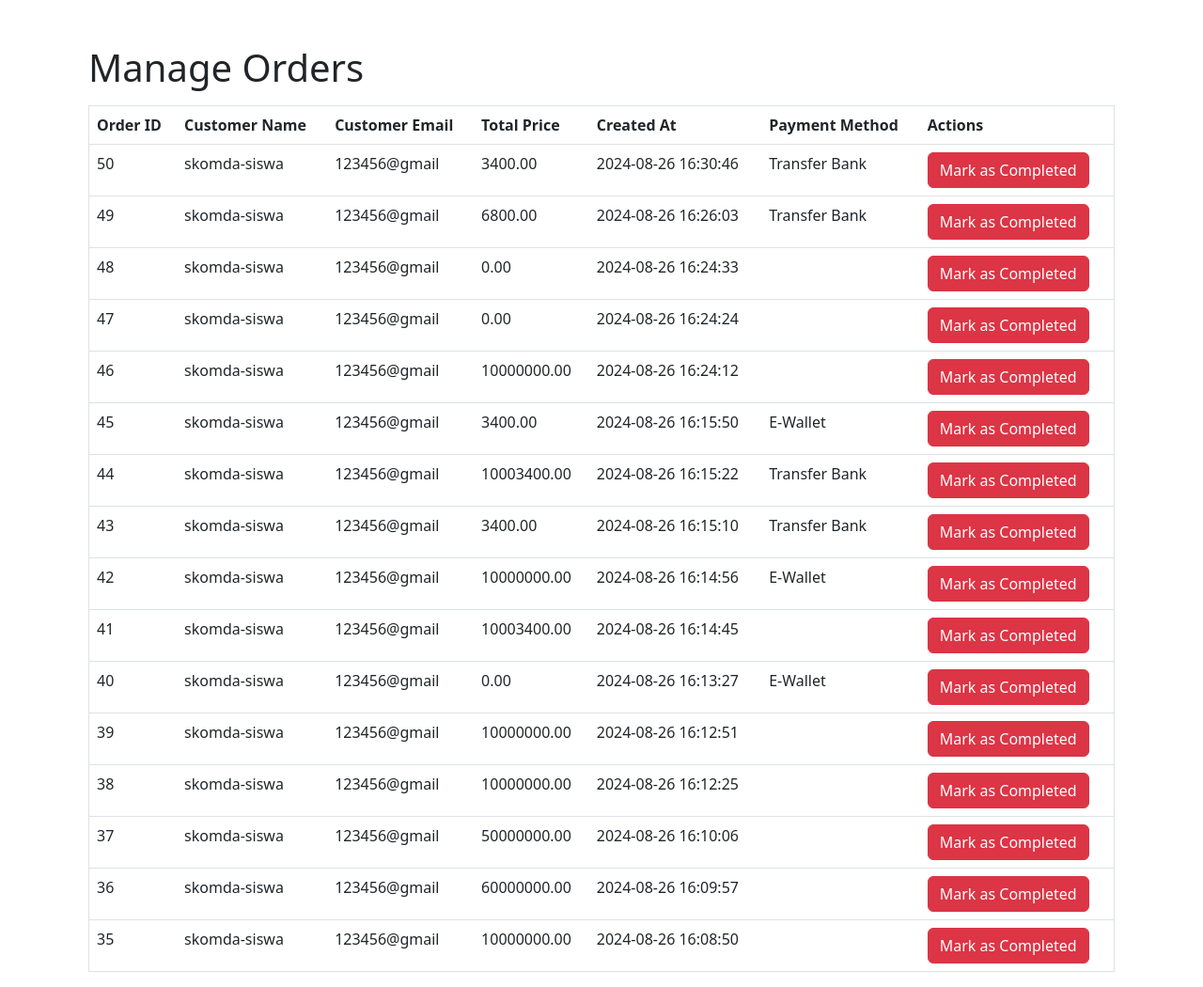
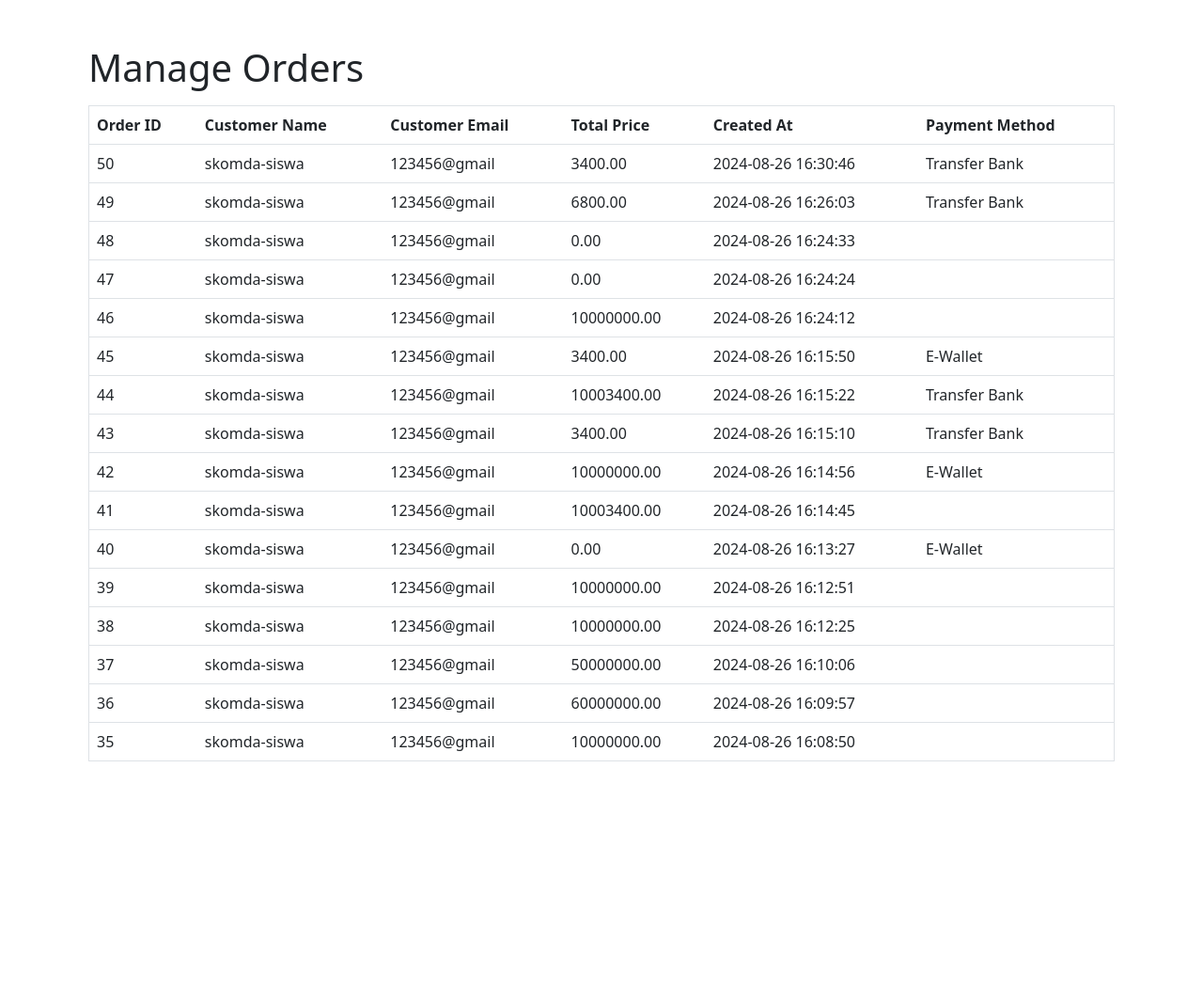
Before and after one commit to Humdiess/Toko-madura, a PHP site: page /toko-madura/admin/order.php in a window 1280 px wide. Shown: the part 70-1120 px from the top of the page at 94% size. After the commit the page ends 880 px from the top, so only its background shows below. Run offline with PHP 8.4, Linux system fonts and the light colour scheme; a user stored in the database is signed in; data comes from the database, SQL or seed files in the repository; some libraries are stand-ins or nearby versions.

Commit message:
feat: remove mark as done

```diff
--- a/admin/order.php
+++ b/admin/order.php
@@ -33,7 +33,6 @@ $orders = $stmt->fetchAll(PDO::FETCH_ASSOC);
                 <th scope="col">Total Price</th>
                 <th scope="col">Created At</th>
                 <th scope="col">Payment Method</th>
-                <th scope="col">Actions</th>
             </tr>
         </thead>
         <tbody>
@@ -45,9 +44,6 @@ $orders = $stmt->fetchAll(PDO::FETCH_ASSOC);
                     <td><?php echo htmlspecialchars($order['total_price']); ?></td>
                     <td><?php echo htmlspecialchars($order['created_at']); ?></td>
                     <td><?php echo htmlspecialchars($order['payment_method']); ?></td>
-                    <td>
-                        <a href="orders.php?action=delete&order_id=<?php echo htmlspecialchars($order['id']); ?>" class="btn btn-danger">Mark as Completed</a>
-                    </td>
                 </tr>
             <?php endforeach; ?>
         </tbody>
```
Also changed, not shown: admin/edit_product.php (+2 -11 lines), assets/img/profile/Snapinsta.app_442552713_1129407901436873_2594252454689962791_n_1080.jpg (added).
